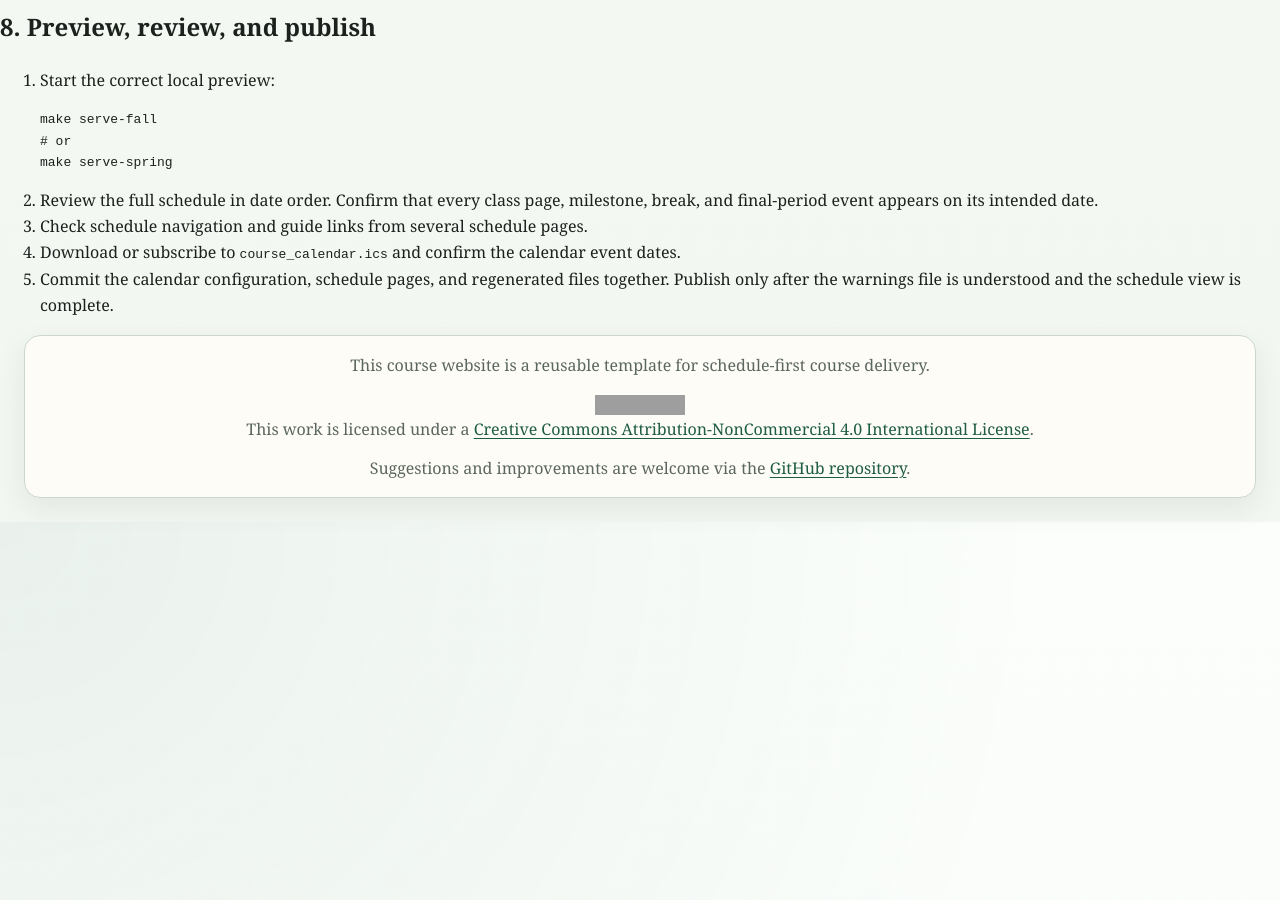
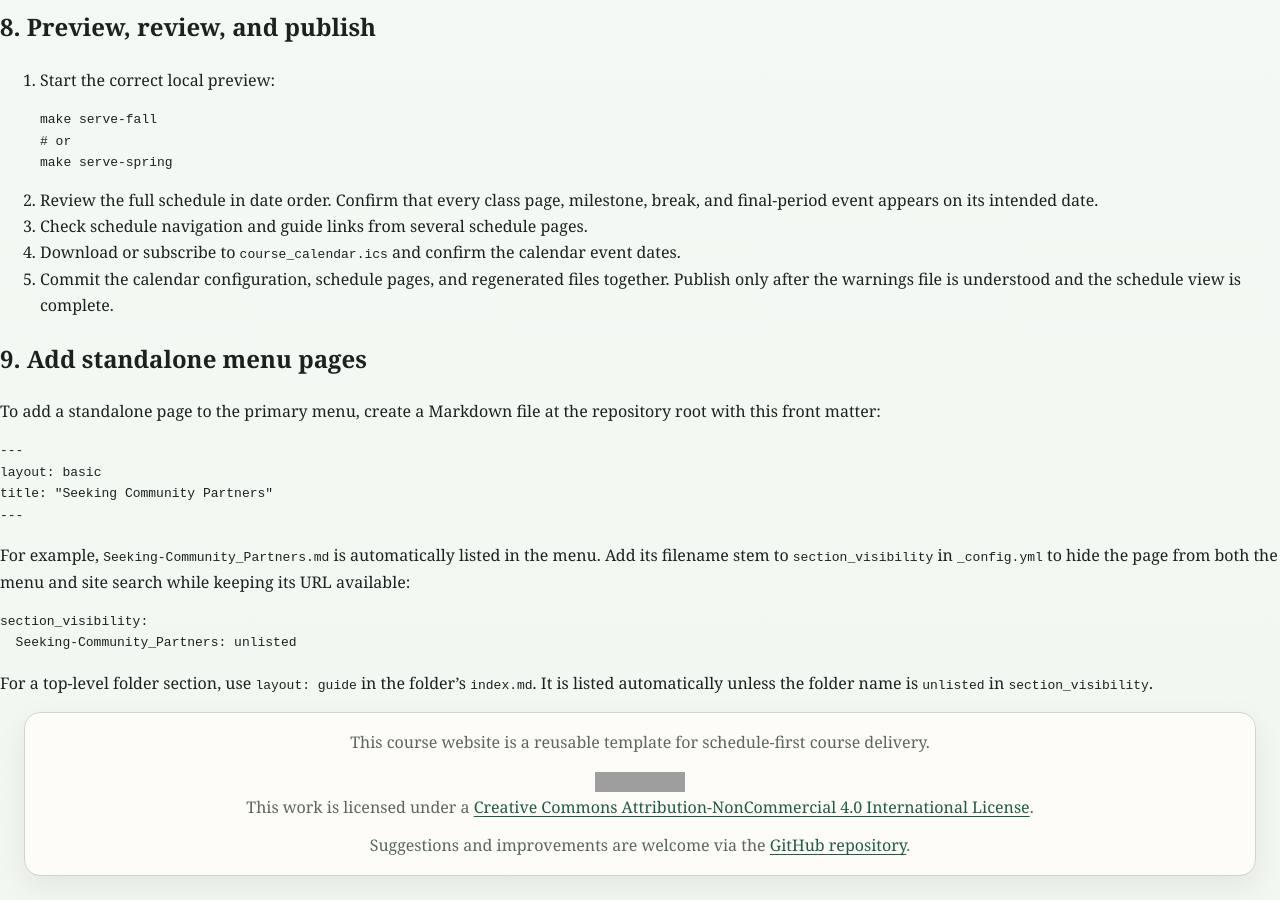
Before and after one commit to msu-cmse-courses/cmse495-SS27, a Jekyll site: the page built from Instructors/SemesterMigration.md, in a window 1280 px wide and 900 px high, scrolled down 2968 px. Built offline with Jekyll 4.4.1, drawn with Linux system fonts in a browser that asks for light colours; our own code applies the rules of GitHub Pages for plain Markdown files; some of the changed text lies outside the part shown; grey boxes are pictures that could not be loaded.

Commit message:
Testing logos and layouts

````diff
--- a/Instructors/SemesterMigration.md
+++ b/Instructors/SemesterMigration.md
@@ -176,3 +176,28 @@ the regenerated files to the commit and push again.
 5. Commit the calendar configuration, schedule pages, and regenerated files
    together. Publish only after the warnings file is understood and the
    schedule view is complete.
+
+## 9. Add standalone menu pages
+
+To add a standalone page to the primary menu, create a Markdown file at the
+repository root with this front matter:
+
+```yaml
+---
+layout: basic
+title: "Seeking Community Partners"
+---
+```
+
+For example, `Seeking-Community_Partners.md` is automatically listed in the
+menu. Add its filename stem to `section_visibility` in `_config.yml` to hide
+the page from both the menu and site search while keeping its URL available:
+
+```yaml
+section_visibility:
+  Seeking-Community_Partners: unlisted
+```
+
+For a top-level folder section, use `layout: guide` in the folder's `index.md`.
+It is listed automatically unless the folder name is `unlisted` in
+`section_visibility`.
--- a/_config.yml
+++ b/_config.yml
@@ -2,12 +2,13 @@ theme: jekyll-theme-minimal
 title: "CMSE495 - Experiencial Learning in Data Science"
 description: "Website for the CMSE 495 Data Science Capstone."
 logo: /assets/img/Capstone_Logo.png
+logo_alt: CMSE 495 Data Science Capstone logo
 favicon: /assets/img/favicon.ico
 baseurl: /cmse495-SS27
 schedule_make_target: schedule-spring
 permalink: /:year/:month/:day/:title
-# Unlisted sections remain available by URL but are omitted from the primary
-# navigation and site search. Sections not listed here remain discoverable.
+# Unlisted top-level folders and standalone page filename stems remain available
+# by URL but are omitted from the primary navigation and site search.
 section_visibility:
   Instructors: unlisted
 exclude:
--- a/_layouts/default.html
+++ b/_layouts/default.html
@@ -603,7 +603,7 @@
   <header class="top-nav">
     <div class="nav-left">
       <a href="{{ '/' | relative_url }}" aria-label="Go to the schedule home page">
-        <img src="{{ '/assets/img/MSU.png' | relative_url }}" alt="Michigan State University logo">
+        <img src="{{ site.logo | default: '/assets/img/MSU.png' | relative_url }}" alt="{{ site.logo_alt | default: site.title | default: 'Course website logo' }}">
       </a>
       <div class="site-title">{{ site.title | default: "Course Website" }}</div>
     </div>
@@ -638,12 +638,24 @@
           </script>
         <a href="{{ '/' | relative_url }}" class="schedule-link{% if page.layout == "schedule" %} active{% endif %}" {% if page.layout == "schedule" %}aria-current="page"{% endif %} title="Browse the full course schedule" aria-label="Browse the full course schedule">Schedule</a>
 
+        {% assign standalone_pages = site.pages | where: "layout", "basic" | sort: "path" %}
+        {% for item in standalone_pages %}
+          {% assign path_parts = item.path | split: '/' %}
+          {% if path_parts.size == 1 and item.name != "index.md" %}
+            {% assign visibility_key = item.name | remove: ".md" %}
+            {% assign visibility = site.section_visibility[visibility_key] | default: "listed" %}
+            {% if visibility != "unlisted" %}
+              <a href="{{ item.url | relative_url }}" {% if item.url == page.url %}class="active" aria-current="page"{% endif %} title="Open {{ item.title }}" aria-label="Open {{ item.title }}">{{ item.title }}</a>
+            {% endif %}
+          {% endif %}
+        {% endfor %}
+
         {% assign guide_root_candidates = site.pages | where: "layout", "guide" | sort: "path" %}
         {% for item in guide_root_candidates %}
           {% if item.name == "index.md" %}
             {% assign folder_name = item.path | split: '/' | first %}
             {% assign folder_path_token = folder_name | append: '/' %}
-            {% assign label = folder_name | replace: '-', ' ' | replace: '_', ' ' %}
+            {% assign label = item.nav_title | default: item.title | default: folder_name | replace: '-', ' ' | replace: '_', ' ' %}
             {% assign visibility = site.section_visibility[folder_name] | default: "listed" %}
             {% if visibility != "unlisted" %}
               <a href="{{ item.url | relative_url }}" {% if page.path contains folder_path_token %}class="active" aria-current="page"{% endif %} title="Open the {{ label }} guide" aria-label="Open the {{ label }} guide">{{ label }}</a>
--- a/search.json
+++ b/search.json
@@ -5,8 +5,13 @@ layout: none
 [
 {% assign first_search_result = true %}
 {% for page in site.pages %}
-  {% assign folder_name = page.path | split: '/' | first %}
-  {% assign visibility = site.section_visibility[folder_name] | default: "listed" %}
+  {% assign path_parts = page.path | split: '/' %}
+  {% if path_parts.size == 1 %}
+    {% assign visibility_key = page.name | remove: ".md" %}
+  {% else %}
+    {% assign visibility_key = page.path | split: '/' | first %}
+  {% endif %}
+  {% assign visibility = site.section_visibility[visibility_key] | default: "listed" %}
   {% if visibility != "unlisted" %}
   {% unless first_search_result %},{% endunless %}
   {
````
Also changed, not shown: Seeking-Community_Partners.md (added, +77 -0 lines), _layouts/basic.html (added, +20 -0 lines), README.md.
